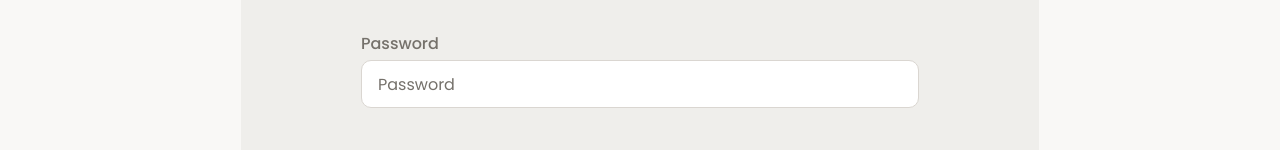
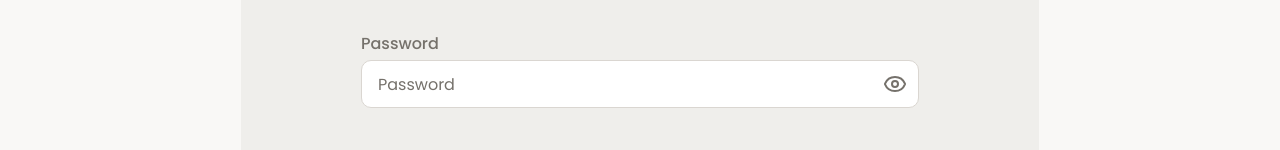
Before and after one commit to Vora-W/voranat-w-labs, a React (Vite) app: page /auth/signup in a window 1280 px wide. Shown: the part 592-742 px from the top of the page. Built offline with nearby package versions, Linux system fonts and the light colour scheme.

Commit message:
feat: add password visibility toggle to login and signup forms

```diff
--- a/src/pages/LoginPage.jsx
+++ b/src/pages/LoginPage.jsx
@@ -3,10 +3,12 @@ import CustomButton from "../components/ui/CustomButton";
 import { Link, useNavigate } from "react-router-dom";
 import { useForm } from "../hooks/useForm";
 import { toast } from "sonner";
-import { useEffect } from "react";
+import { useEffect, useState } from "react";
+import { Eye, EyeOff } from "lucide-react";
 
 function LoginPage() {
   const navigate = useNavigate();
+  const [showPassword, setShowPassword] = useState(false);
 
   const {
     email,
@@ -82,8 +84,9 @@ useEffect(() => {
                 >
                   Password
                 </label>
+                <div className="relative">
                   <input
-                  type="password"
+                    type={showPassword ? "text" : "password"}
                     id="password"
                     value={password}
                     onChange={(e) => {
@@ -91,12 +94,28 @@ useEffect(() => {
                       clearFieldError("password");
                     }}
                     placeholder="Password"
-                  className={`w-full p-3 h-12 md:p-4 rounded-lg border bg-white placeholder-brown-400 focus:outline-none ${
+                    className={`w-full p-3 pr-12 h-12 md:p-4 md:pr-14 rounded-lg border bg-white placeholder-brown-400 focus:outline-none ${
                       errors.password || errors.email
                         ? "border-brand-red focus:border-brand-red text-brand-red"
                         : "border-brown-300 focus:border-brown-500 text-brown-600"
                     }`}
                   />
+
+                  <button
+                    type="button"
+                    onClick={() => setShowPassword((prev) => !prev)}
+                    aria-label={
+                      showPassword ? "Hide password" : "Show password"
+                    }
+                    className="absolute right-3 top-1/2 -translate-y-1/2 text-brown-400 hover:text-brown-600"
+                  >
+                    {showPassword ? (
+                      <EyeOff className="w-6 h-6 text-brown-400 hover:text-brown-600" />
+                    ) : (
+                      <Eye className="w-6 h-6 text-brown-400 hover:text-brown-600 " />
+                    )}
+                  </button>
+                </div>
               </div>
 
               {/* Log In Button */}
--- a/src/pages/SignUpPage.jsx
+++ b/src/pages/SignUpPage.jsx
@@ -2,9 +2,11 @@ import NavBar from "../components/NavBar";
 import CustomButton from "../components/ui/CustomButton";
 import { Link } from "react-router-dom";
 import { useForm } from "../hooks/useForm";
-import { Check } from "lucide-react";
+import { useState } from "react";
+import { Check, Eye, EyeOff } from "lucide-react";
 
 function SignUpPage() {
+  const [showPassword, setShowPassword] = useState(false);
   const {
     name,
     username,
@@ -132,8 +134,9 @@ function SignUpPage() {
                   >
                     Password
                   </label>
+                  <div className="relative">
                     <input
-                    type="password"
+                      type={showPassword ? "text" : "password"}
                       id="password"
                       value={password}
                       onChange={(e) => {
@@ -141,12 +144,27 @@ function SignUpPage() {
                         clearFieldError("password");
                       }}
                       placeholder="Password"
-                    className={`w-full p-3 h-12 md:p-4 rounded-lg border bg-white placeholder-brown-400 focus:outline-none ${
+                      className={`w-full p-3 pr-12 h-12 md:p-4 md:pr-14 rounded-lg border bg-white placeholder-brown-400 focus:outline-none ${
                         errors.password
                           ? "border-brand-red focus:border-brand-red text-brand-red"
                           : "border-brown-300 focus:border-brown-500 text-brown-600"
                       }`}
                     />
+                    <button
+                      type="button"
+                      onClick={() => setShowPassword((prev) => !prev)}
+                      aria-label={
+                        showPassword ? "Hide password" : "Show password"
+                      }
+                      className="absolute right-3 top-1/2 -translate-y-1/2 text-brown-400 hover:text-brown-600"
+                    >
+                      {showPassword ? (
+                        <EyeOff className="w-6 h-6 text-brown-400 hover:text-brown-600" />
+                      ) : (
+                        <Eye className="w-6 h-6 text-brown-400 hover:text-brown-600 " />
+                      )}
+                    </button>
+                  </div>
                   {errors.password && errors.password !== " " && (
                     <span className="text-brand-red text-body-2">
                       {errors.password}
```
Lines whose indentation alone changed are shown as unchanged.
